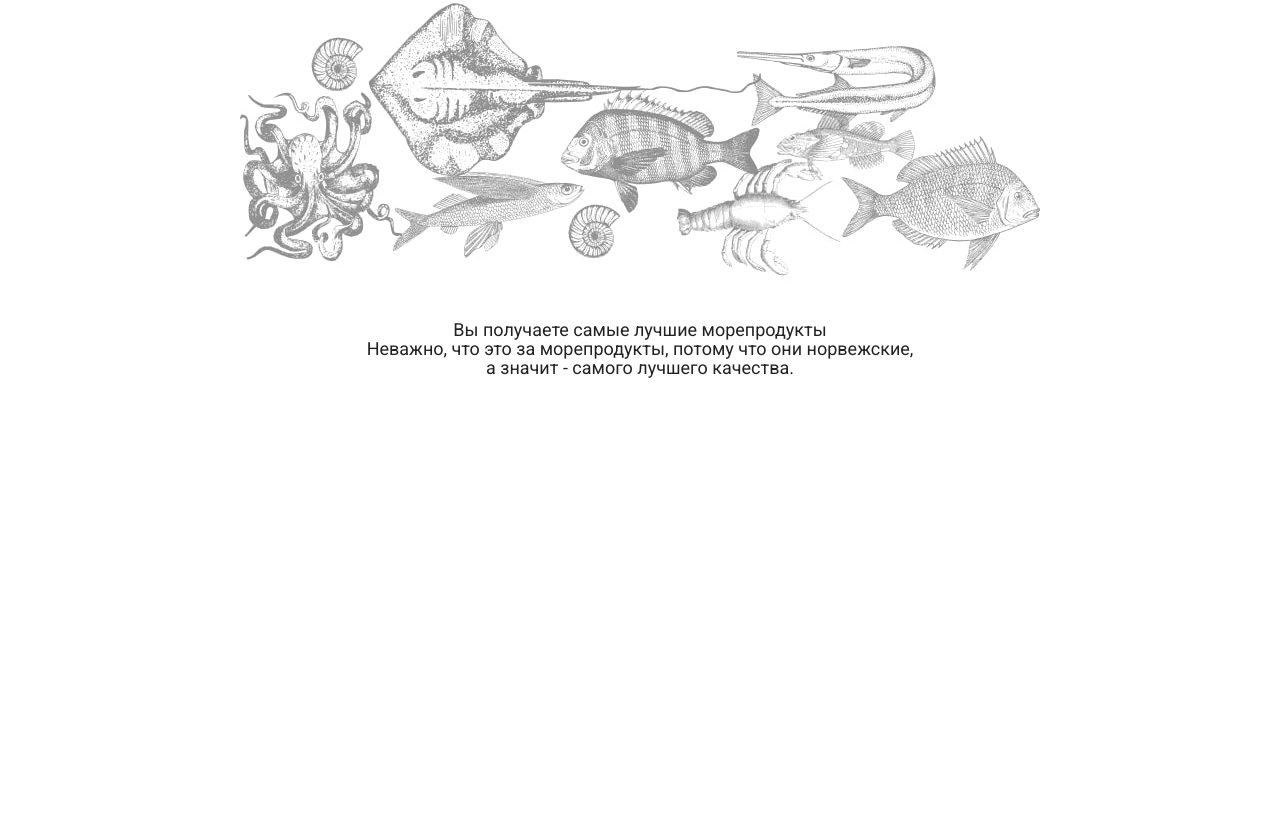
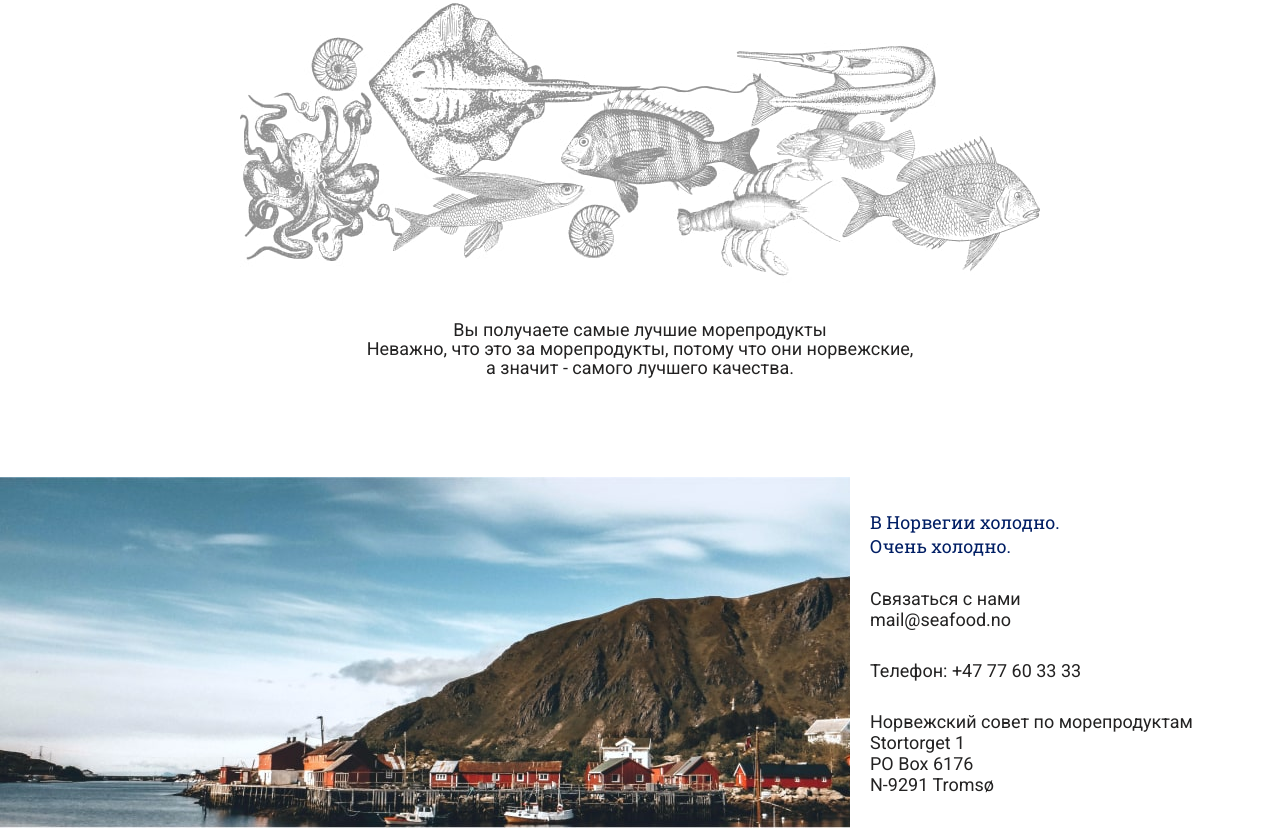
Before and after one commit to Bukovski/seafood-template, a plain HTML site: page index.html in a window 1280 px wide. Shown: the part 3775-4603 px from the top of the page. Before the commit the page ends 4252 px from the top, so only its background shows below. Drawn offline with nearby package versions, Linux system fonts and the light colour scheme.

Commit message:
add: contacts section

```diff
--- a/css/style.css
+++ b/css/style.css
@@ -446,3 +446,41 @@ a {
   margin: 0 auto;
   font-size: 18px;
 }
+
+/*======== CONTACTS ========*/
+
+.contacts {
+  background-image: url("../images/contacts-bg.jpg");
+  background-repeat: no-repeat;
+  background-position: bottom left;
+}
+
+.contacts__box {
+  margin-left: auto;
+  padding: 33px 0 33px 20px;
+  width: 390px;
+  background-color: var(--color-white);
+}
+
+.contacts__text {
+  width: 195px;
+  margin-bottom: 30px;
+  font-family: var(--font-serif);
+  font-size: 18px;
+  line-height: 24px;
+  color: var(--color-blue);
+}
+
+.contacts__box-list {
+  list-style: none;
+  font-size: 18px;
+  line-height: 21px;
+}
+
+.contacts__box-item {
+  margin-top: 30px;
+}
+
+.contacts__box-item span {
+  display: block;
+}
--- a/index.html
+++ b/index.html
@@ -423,6 +423,34 @@
       </blockquote>
     </div>
   </div>
+
+  <div class="contacts">
+    <div class="container">
+      <div class="contacts__box">
+        <p class="contacts__text">
+          В Норвегии холодно.
+          Очень холодно.
+        </p>
+        <ul class="contacts__box-list">
+          <li class="contacts__box-item">
+            <span>Связаться с нами</span>
+            <a href="mailto:mail@seafood.no">mail@seafood.no</a>
+          </li>
+          <li class="contacts__box-item">
+            Телефон:
+            <a href="tel:+4777603333">+47 77 60 33 33</a>
+          </li>
+          <li class="contacts__box-item">
+            <span>Норвежский совет по морепродуктам</span>
+            Stortorget 1 <br>
+            PO Box 6176 <br>
+            N-9291 Tromsø
+          </li>
+        </ul>
+      </div>
+      <!-- /.contacts__box -->
+    </div>
+  </div>
 </main>
 
 
```
Also changed, not shown: images/contacts-bg.jpg (added).
